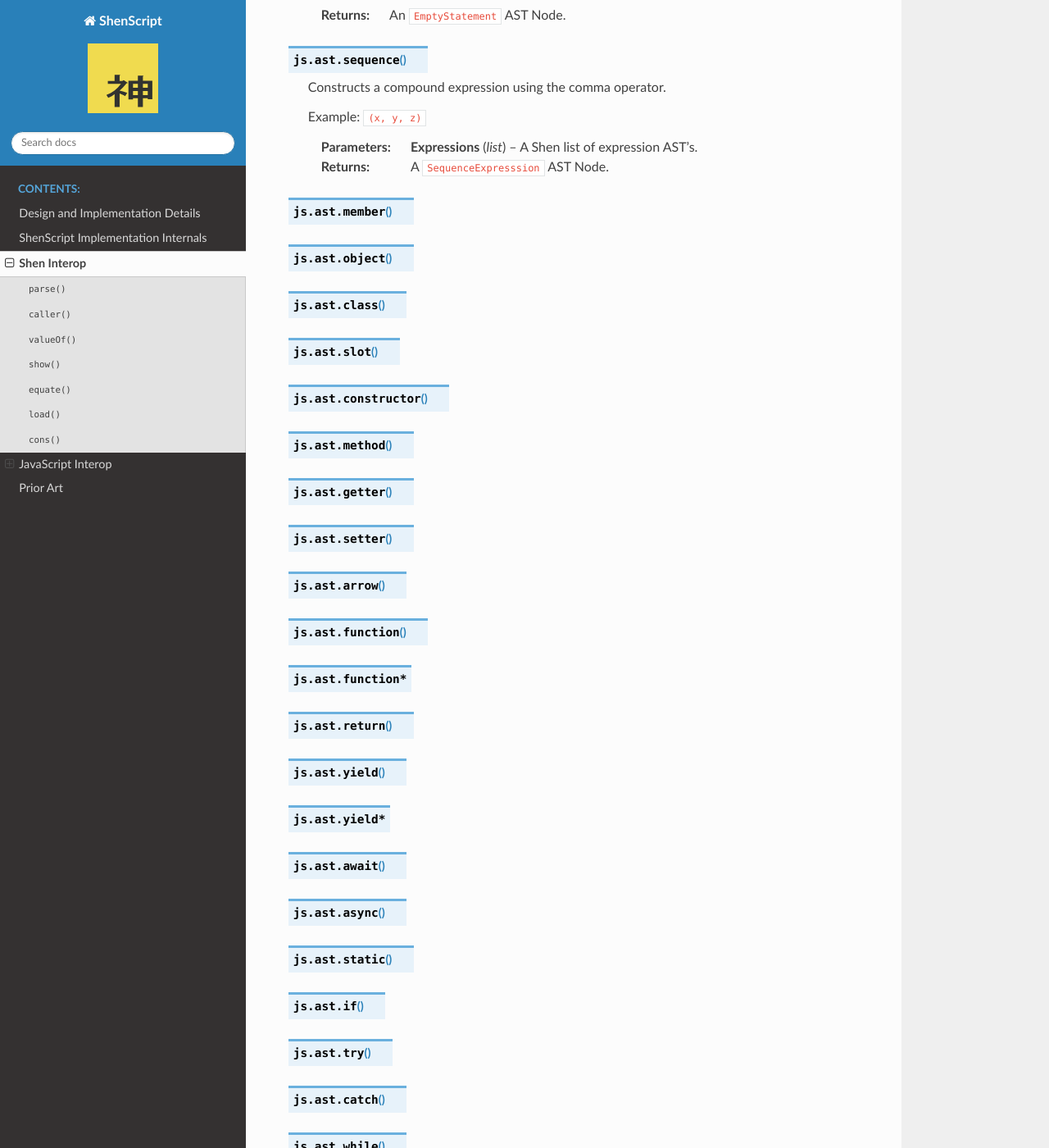
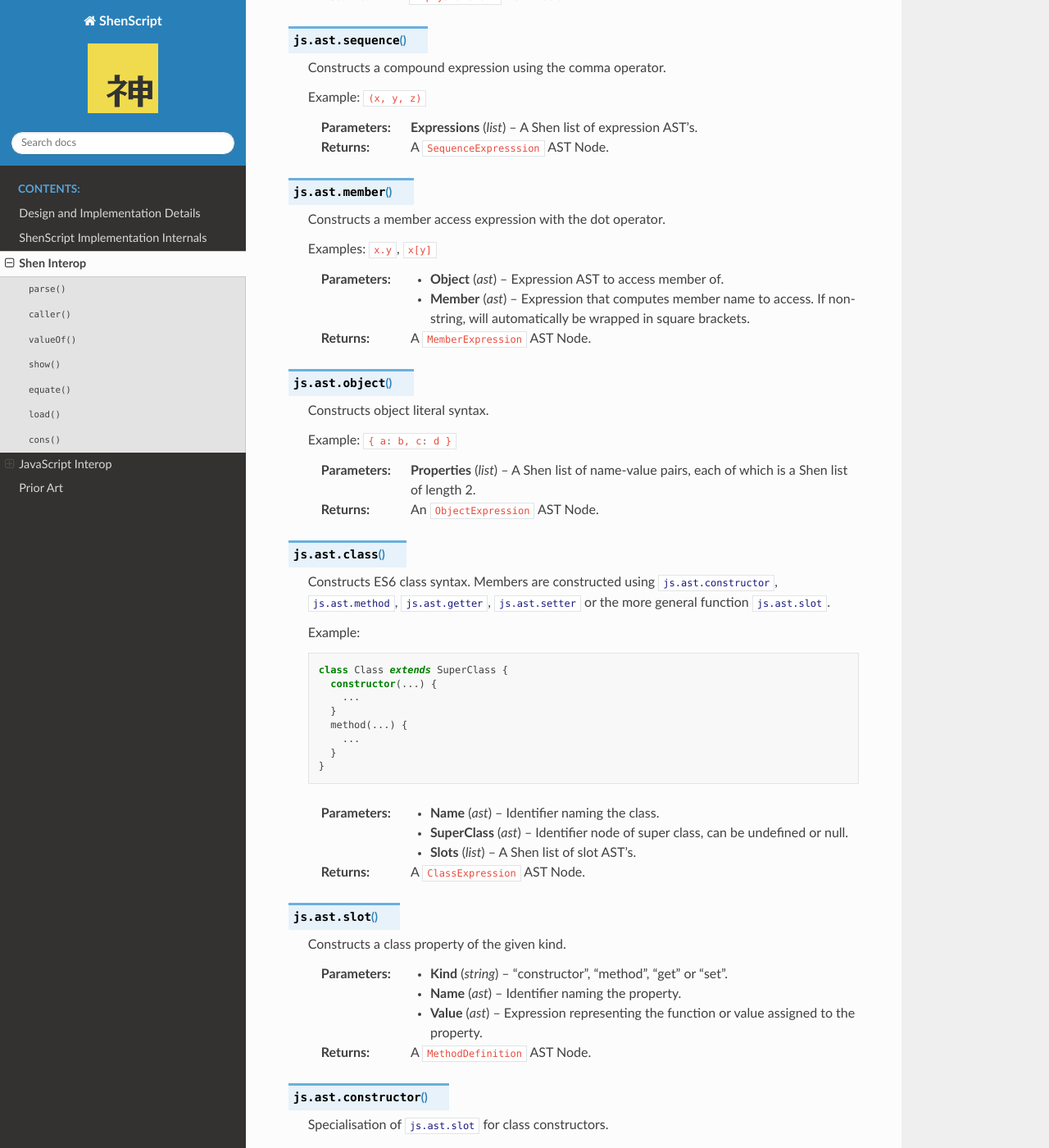
Before and after one commit to rkoeninger/ShenScript, a Sphinx documentation site: the page built from docs/interop.rst, in a window 1280 px wide and 1400 px high, scrolled down 5762 px. Shown: the whole window at 82% size. Built offline with Sphinx 7.4.7 and the Read the Docs theme 2.0.0, drawn with Linux system fonts in a browser that asks for light colours; some of the changed text lies outside the part shown.

Commit message:
More js.ast docs

```diff
--- a/docs/interop.rst
+++ b/docs/interop.rst
@@ -280,27 +280,113 @@ Functions in the `js.ast` namespace are used to construct, emit and evaluate arb
 
 .. function:: js.ast.member
 
+   Constructs a member access expression with the dot operator.
+
+   Examples: :js:`x.y`, :js:`x[y]`
+
+   :param ast Object: Expression AST to access member of.
+   :param ast Member: Expression that computes member name to access. If non-string, will automatically be wrapped in square brackets.
+   :returns:          A :code:`MemberExpression` AST Node.
+
 .. function:: js.ast.object
+
+   Constructs object literal syntax.
+
+   Example: :js:`{ a: b, c: d }`
+
+   :param list Properties: A Shen list of name-value pairs, each of which is a Shen list of length 2.
+   :returns:               An :code:`ObjectExpression` AST Node.
 
 .. function:: js.ast.class
 
+   Constructs ES6 class syntax. Members are constructed using :shen:`js.ast.constructor`, :shen:`js.ast.method`, :shen:`js.ast.getter`, :shen:`js.ast.setter` or the more general function :shen:`js.ast.slot`.
+
+   Example:
+
+   .. code-block:: js
+
+      class Class extends SuperClass {
+        constructor(...) {
+          ...
+        }
+        method(...) {
+          ...
+        }
+      }
+
+   :param ast Name:       Identifier naming the class.
+   :param ast SuperClass: Identifier node of super class, can be undefined or null.
+   :param list Slots:     A Shen list of slot AST's.
+   :returns:              A :code:`ClassExpression` AST Node.
+
 .. function:: js.ast.slot
+
+   Constructs a class property of the given kind.
+
+   :param string Kind: "constructor", "method", "get" or "set".
+   :param ast Name:    Identifier naming the property.
+   :param ast Value:   Expression representing the function or value assigned to the property.
+   :returns:           A :code:`MethodDefinition` AST Node.
 
 .. function:: js.ast.constructor
 
+   Specialisation of :shen:`js.ast.slot` for class constructors.
+
+   Example: :js:`constructor(...) { ... }`
+
 .. function:: js.ast.method
+
+   Specialisation of :shen:`js.ast.slot` for class methods.
+
+   Example: :js:`method(...) { ... }`
 
 .. function:: js.ast.getter
 
+   Specialisation of :shen:`js.ast.slot` for class getters.
+
+   Example: :js:`get thing(...) { ... }`
+
 .. function:: js.ast.setter
+
+   Specialisation of :shen:`js.ast.slot` for class setters.
+
+   Example: :js:`set thing(...) { ... }`
 
 .. function:: js.ast.arrow
 
+   Constructs a lambda expression.
+
+   Example: :js:`x => ...`
+
+   :param list Parameters: A Shen list of parameter identifiers.
+   :param ast Body:        A body expression.
+   :returns:               A :code:`ArrowFunctionExpression` AST Node.
+
 .. function:: js.ast.function
+
+   Constructs a function expression.
+
+   Example: :js:`function name(...) { ... }`
+
+   TODO: this needs work - Procedure doesn't allow build function exprs as desired
+
+   :param string Name:
+   :param list Parameters:
+   :param ast Body:
+   :returns: A :code:`FunctionExpression` AST Node.
 
 .. function:: js.ast.function*
 
+   TODO: this needs work - Generator doesn't allow build function* exprs as desired
+
 .. function:: js.ast.return
+
+   Constructs a return statement.
+
+   Example: :js:`return x;`
+
+   :param ast Argument: Expression to return.
+   :returns:            A :code:`ReturnStatement` AST Node.
 
 .. function:: js.ast.yield
 
```
Also changed, not shown: other parts of docs/interop.rst (+1 -1 lines), 1 other file.
